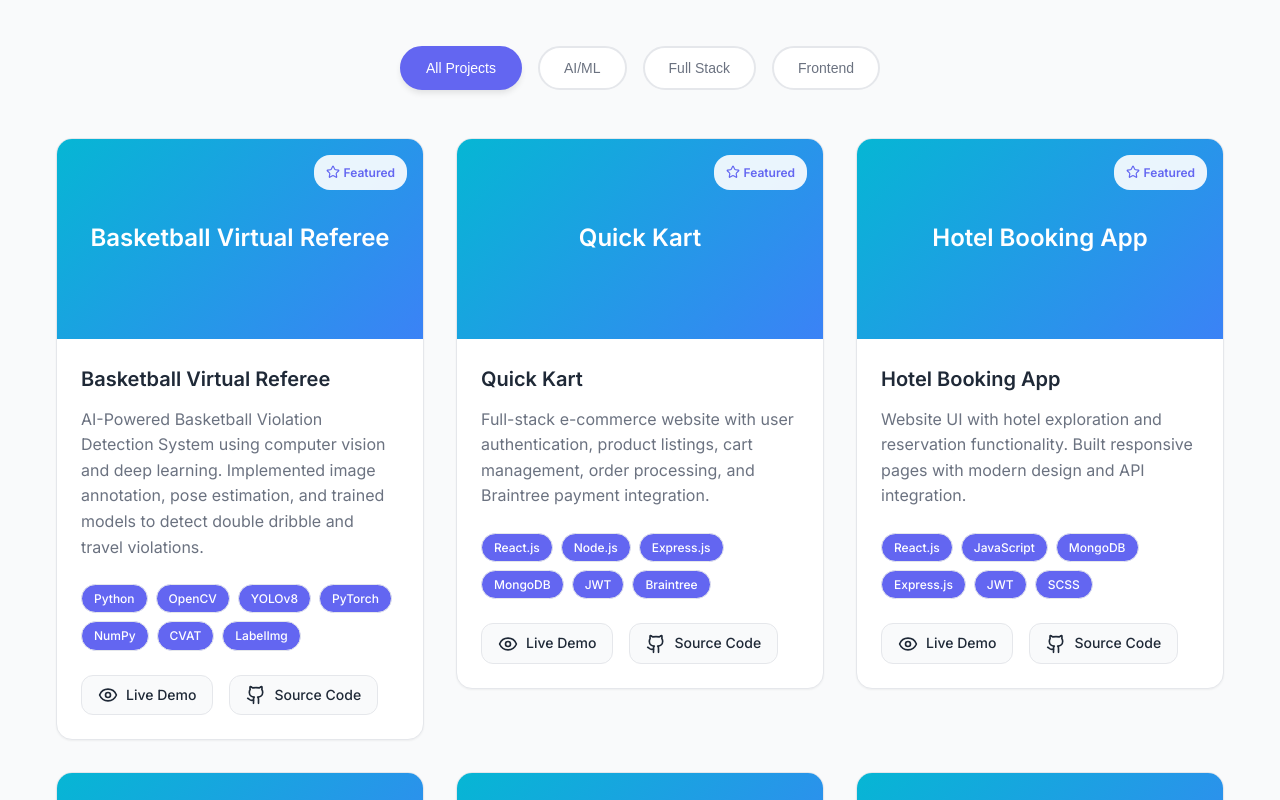
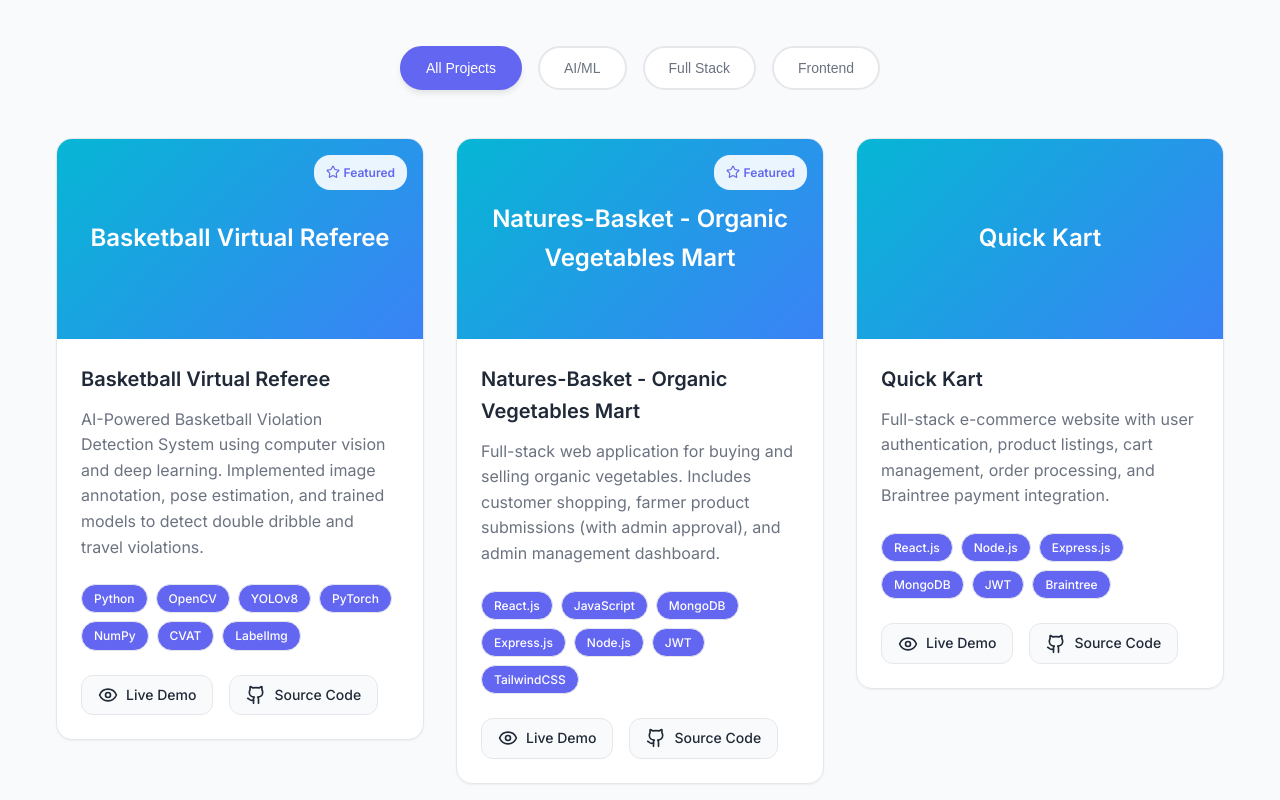
Before and after one commit to shreyashkale9/Portfolio-new, a React (Create React App) app: page /projects in a window 1280 px wide. Shown: the part 220-1020 px from the top of the page. Built offline with nearby package versions, Linux system fonts and the light colour scheme.

Commit message:
Updated links to live demo

```diff
--- a/src/components/ProjectGrid/ProjectGrid.tsx
+++ b/src/components/ProjectGrid/ProjectGrid.tsx
@@ -28,6 +28,17 @@ const ProjectGrid: React.FC<ProjectGridProps> = ({ activeFilter }): React.JSX.El
     },
     {
       id: 2,
+      title: 'Natures-Basket - Organic Vegetables Mart',
+      description: 'Full-stack web application for buying and selling organic vegetables. Includes customer shopping, farmer product submissions (with admin approval), and admin management dashboard.',
+      image: '/api/placeholder/400/300',
+      category: 'fullstack',
+      technologies: ['React.js', 'JavaScript', 'MongoDB', 'Express.js', 'Node.js', 'JWT', 'TailwindCSS'],
+      liveUrl: 'https://naturesbasketapp.netlify.app/',
+      githubUrl: 'https://github.com/shreyashkale9/Natures-Basket',
+      featured: true
+    },
+    {
+      id: 3,
       title: 'Quick Kart',
       description: 'Full-stack e-commerce website with user authentication, product listings, cart management, order processing, and Braintree payment integration.',
       image: '/api/placeholder/400/300',
@@ -35,21 +46,21 @@ const ProjectGrid: React.FC<ProjectGridProps> = ({ activeFilter }): React.JSX.El
       technologies: ['React.js', 'Node.js', 'Express.js', 'MongoDB', 'JWT', 'Braintree'],
       liveUrl: 'https://github.com/shreyashkale9',
       githubUrl: 'https://github.com/shreyashkale9',
-      featured: true
+      featured: false
     },
     {
-      id: 3,
+      id: 4,
       title: 'Hotel Booking App',
       description: 'Website UI with hotel exploration and reservation functionality. Built responsive pages with modern design and API integration.',
       image: '/api/placeholder/400/300',
       category: 'frontend',
       technologies: ['React.js', 'JavaScript', 'MongoDB', 'Express.js', 'JWT', 'SCSS'],
-      liveUrl: 'https://github.com/shreyashkale9',
-      githubUrl: 'https://github.com/shreyashkale9',
-      featured: true
+      liveUrl: 'https://hotel-booking-app-gules.vercel.app/',
+      githubUrl: 'https://github.com/shreyashkale9/Hotel-Booking_App',
+      featured: false
     },
     {
-      id: 4,
+      id: 5,
       title: 'ThoughtCloud',
       description: 'A modern, minimal, and intuitive notes app to capture ideas, tasks, and thoughts with ease. Built with TypeScript and modern web technologies.',
       image: '/api/placeholder/400/300',
@@ -57,10 +68,10 @@ const ProjectGrid: React.FC<ProjectGridProps> = ({ activeFilter }): React.JSX.El
       technologies: ['TypeScript', 'React', 'Modern Web Tech', 'Notes App'],
       liveUrl: 'https://thought-cloud-frontend.vercel.app/',
       githubUrl: 'https://github.com/shreyashkale9/ThoughtCloud',
-      featured: false
+      featured: true
     },
     {
-      id: 5,
+      id: 6,
       title: 'Weather App',
       description: 'Weather application with location-based forecasts and beautiful UI design. Provides real-time weather information.',
       image: '/api/placeholder/400/300',
@@ -71,7 +82,7 @@ const ProjectGrid: React.FC<ProjectGridProps> = ({ activeFilter }): React.JSX.El
       featured: false
     },
     {
-      id: 6,
+      id: 7,
       title: 'Calculator with React',
       description: 'Modern calculator application built with React.js. Features a clean interface and mathematical operations.',
       image: '/api/placeholder/400/300',
@@ -82,7 +93,7 @@ const ProjectGrid: React.FC<ProjectGridProps> = ({ activeFilter }): React.JSX.El
       featured: false
     },
     {
-      id: 7,
+      id: 8,
       title: 'ThinkSheet',
       description: 'A minimal web app for writing and saving handwritten notes temporarily. Only one note can be saved at a time, making it distraction-free and simple for quick thoughts.',
       image: '/api/placeholder/400/300',
@@ -93,7 +104,7 @@ const ProjectGrid: React.FC<ProjectGridProps> = ({ activeFilter }): React.JSX.El
       featured: false
     },
     {
-      id: 8,
+      id: 9,
       title: 'Tic-Tac-Toe Game',
       description: 'Classic Tic-Tac-Toe game built with JavaScript. Interactive gameplay with modern UI design.',
       image: '/api/placeholder/400/300',
```
